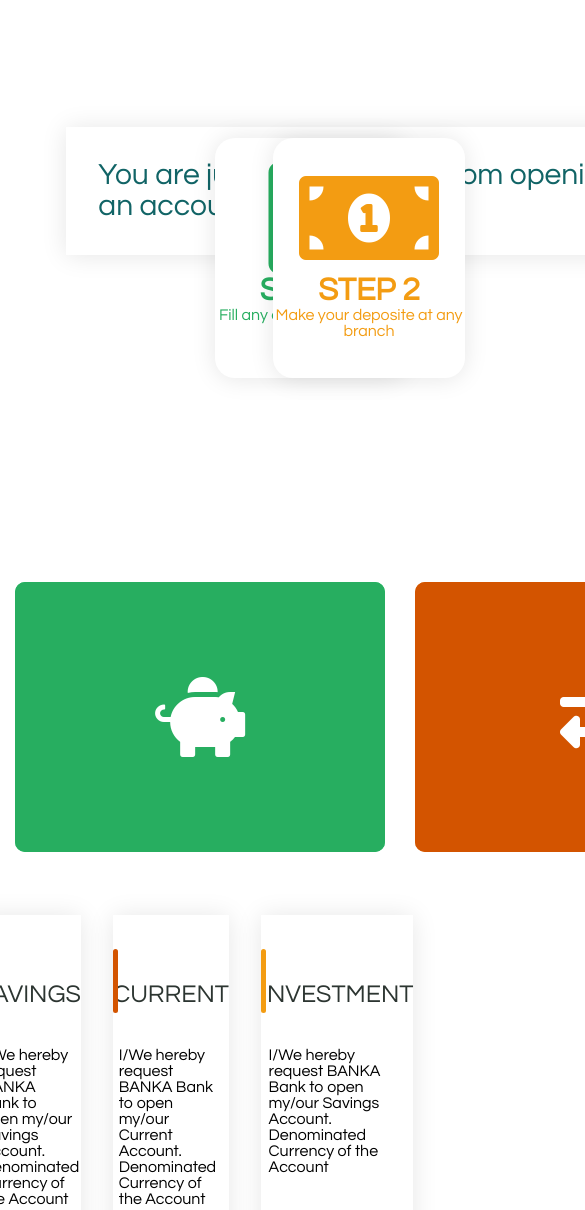
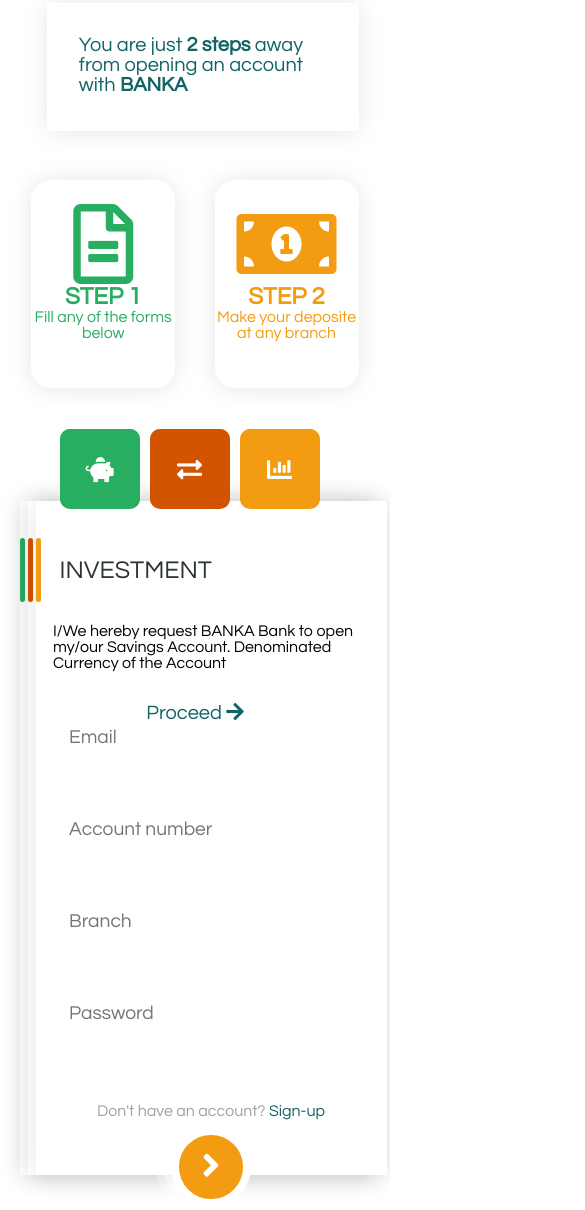
Before and after one commit to adafia/banka, a plain HTML site: page ui/create-account.html in a window 390 px wide. Shown: the part 115-1325 px from the top of the page, 585 px wide, since content can reach past the window. Drawn offline with Linux system fonts and the light colour scheme.

Commit message:
Make create account page responsive

```diff
--- a/ui/css/create-account.css
+++ b/ui/css/create-account.css
@@ -10,9 +10,9 @@
     text-transform: uppercase;
     width: 100%;
     height: 50px;
-    position: sticky;
+    position: fixed;
     top: 0;
-    z-index: 5;
+    z-index: 10;
 }
 
 nav ul {
@@ -394,27 +394,91 @@
     }
 }
 
-@media screen and (max-width: 600px) {
-    form {
-        width: 30rem;
-        height: 30rem;
-        padding: 2rem 0 6rem 0;
+
+@media screen and (max-width: 1024px) {
+    .info > p {
+        position: absolute;
+        top: 10%;
+        left: 0;
+        margin: 0 10%;
+        font-size: 25px;
+        width: 80%;
+        padding: 2rem;
     }
 
-    .title span {
-        font-size: 1.5rem;
+    .info .step1, .info .step2 {
+        top: 23%;
+        width: 13rem;
+        height: 15rem;
+        font-size: 1rem;
     }
 
-    .title span::before {
-        height: 2rem;
+    .info .step1 {
+        left: 25%;
     }
 
-    .input-group {
-        margin: 0 auto;
+    .info .step2 {
+        left: 50%;
     }
 
-    .input-group input {
-        font-size: 1rem;
+    .info .step1 i, .info .step2 i {
+        font-size: 7rem;
+    }
+
+    .info .step1 h4, .info .step2 h4{
+        font-size: 2rem;
+    }
+
+    .container {
+        position: absolute;
+        width: 100%;
+        height: 300px;
+        margin: 1rem auto;
+        padding: 0 5%;
+    }
+
+    .container .box {
+        position: relative;
+        width: calc(300px - 20px);
+        height: calc(300px - 20px);
+        margin: 10px;
+    }
+
+
+    .container .box .icon i {
+        font-size: 50px;
+    }
+
+    .container .box:hover .icon i {
+        font-size: 30px;
+    }
+
+    .container .box:hover .icon {
+        top: 30px;
+        left: calc(50% - 30px);
+        width: 60px;
+        height: 60px;
+    }
+
+
+    .form-container {
+        width: 90%;
+        height: 100%;
+        margin: 32% 20%;
+        display: block;
+    }
+
+    form {
+        width: 90%;
+        margin: 1rem auto 8rem auto;
+        position: absolute;
+    }
+
+    .current {
+        margin-left: 1rem;
+    }
+    .investment {
+        margin-left: 2rem;
     }
 
     button {
@@ -430,8 +494,14 @@
         font-size: .2rem;
     }
 
+    .selected {
+        animation: myframes forwards 1;
+        margin: -1rem 0 0 0;
+    }
+
+
     .proceed {
-        top: 93%;
+        top: 98%;
         left: 50%;
         font-size: 20px;
     }
@@ -440,3 +510,121 @@
         content: 'Proceed ';
     }
 }
+
+
+@media screen and (max-width: 768px) {
+    .info > p {
+        position: absolute;
+        top: 14%;
+        left: 0;
+        margin: 0 12%;
+        font-size: 20px;
+        width: 80%;
+        padding: 2rem;
+    }
+
+    .info .step1, .info .step2 {
+        top: 35%;
+        width: 9rem;
+        height: 13rem;
+        font-size: 1rem;
+    }
+
+    .info .step1 {
+        left: 8%;
+    }
+
+    .info .step2 {
+        left: 55%;
+    }
+
+    .info .step1 i, .info .step2 i {
+        font-size: 5rem;
+    }
+
+    .info .step1 h4, .info .step2 h4{
+        font-size: 1.5rem;
+    }
+
+    .container {
+        position: absolute;
+        width: 100%;
+        height: 100px;
+        margin: 1rem auto;
+        top: 62%;
+        padding: 0 14%;
+    }
+
+    .container .box {
+        position: relative;
+        width: calc(100px - 20px);
+        height: calc(100px - 20px);
+        margin: 5px;
+    }
+
+
+    .container .box .icon i {
+        font-size: 25px;
+    }
+
+    .container .box:hover .icon i {
+        font-size: 15px;
+    }
+
+    .container .box:hover .icon {
+        top: 5px;
+        left: calc(50% - 15px);
+        width: 30px;
+        height: 30px;
+    }
+
+
+    .form-container {
+        width: 90%;
+        height: 100%;
+        margin: 0 auto;
+        display: block;
+    }
+
+    form {
+        width: 90%;
+        margin: 1rem auto 4rem auto;
+        position: absolute;
+    }
+
+    .current {
+        margin-left: .5rem;
+    }
+    .investment {
+        margin-left: 1rem;
+    }
+
+    button {
+        width: 5rem;
+        height: 5rem;
+        bottom: -2rem;
+        left: 50%;
+        transform: translateX(-50%);
+    }
+
+    .register {
+        padding-top: 2rem;
+        font-size: .2rem;
+    }
+
+    .selected {
+        animation: myframes forwards 1;
+        margin: -1rem 0 0 0;
+    }
+
+
+    .proceed {
+        top: 98%;
+        left: 50%;
+        font-size: 20px;
+    }
+
+    .proceed::before {
+        content: 'Proceed ';
+    }
+}
```
Also changed, not shown: ui/css/user-dashboard.css (+10 -13 lines).
